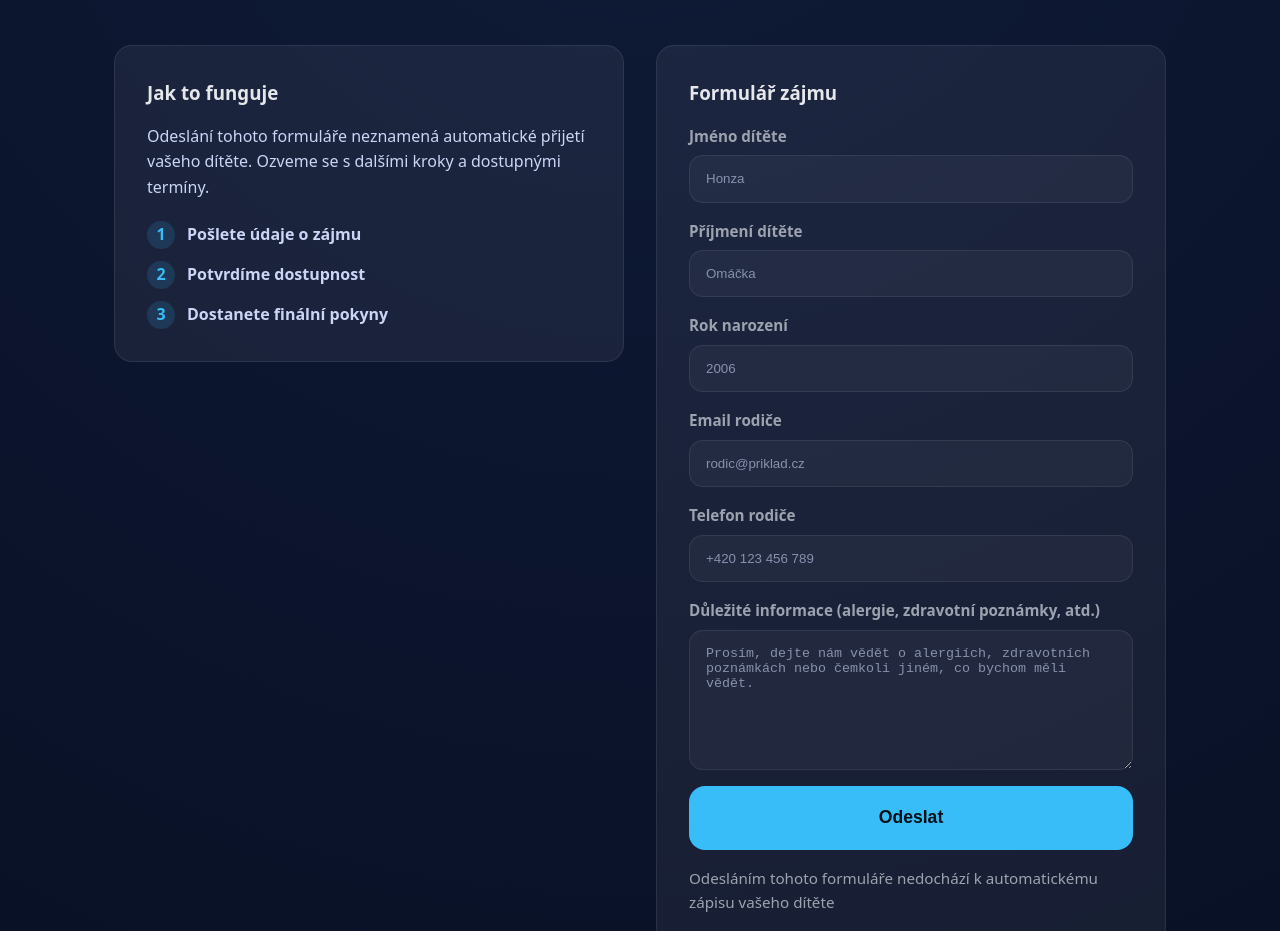
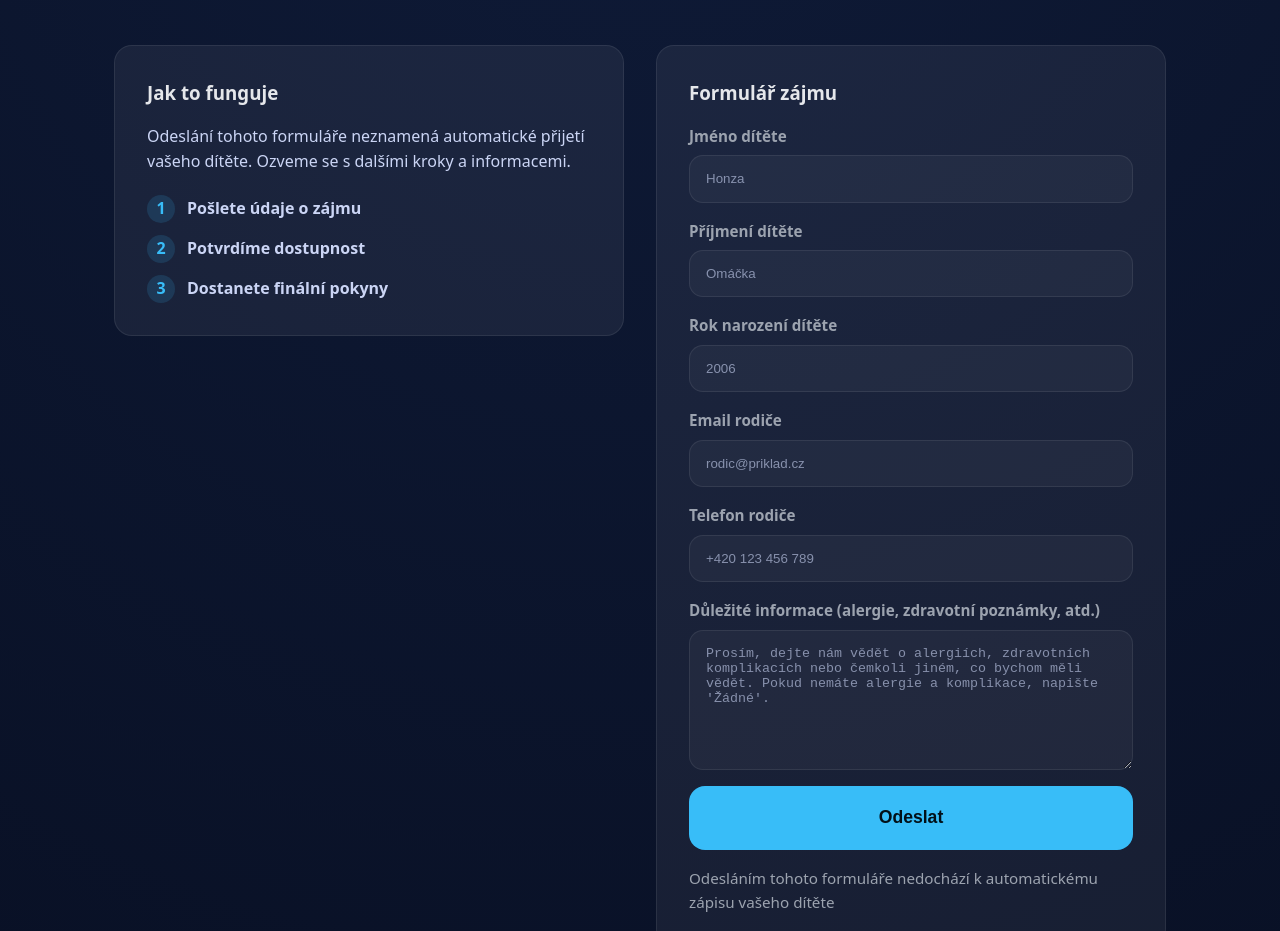
Before and after one commit to martinecececek/3VOM-site, a plain HTML site: page join.html in a window 1280 px wide. Shown: the part 288-1219 px from the top of the page. Drawn offline with Linux system fonts and the light colour scheme.

Commit message:
Refactor join.html for improved clarity and consistency in text and formatting

```diff
--- a/join.html
+++ b/join.html
@@ -5,7 +5,7 @@
       <meta name="viewport" content="width=device-width, initial-scale=1.0" />
       <title>3.VOM | Přidej se</title>
       <link rel="stylesheet" href="styles.css" />
-       <link rel="icon" type="image/png" href="./images/logo/3VOM-logo.png" />
+      <link rel="icon" type="image/png" href="./images/logo/3VOM-logo.png" />
    </head>
 
    <body>
@@ -29,7 +29,7 @@
                <h3>Jak to funguje</h3>
                <p class="join-text">
                   Odeslání tohoto formuláře neznamená automatické přijetí vašeho
-                  dítěte. Ozveme se s dalšími kroky a dostupnými termíny.
+                  dítěte. Ozveme se s dalšími kroky a informacemi.
                </p>
 
                <div class="join-list">
@@ -88,10 +88,10 @@
                   </div>
 
                   <div class="field">
-                     <label for="childBirthDate">Rok narození</label>
+                     <label for="childBirthDate">Rok narození dítěte</label>
                      <input
                         id="childBirthDate"
-                        name="Rok narození:"
+                        name="Rok narození dítěte:"
                         type="number"
                         placeholder="2006"
                         required
@@ -128,7 +128,7 @@
                         id="notes"
                         name="Důležité informace:"
                         rows="5"
-                        placeholder="Prosím, dejte nám vědět o alergiích, zdravotních poznámkách nebo čemkoli jiném, co bychom měli vědět."
+                        placeholder="Prosím, dejte nám vědět o alergiích, zdravotních komplikacích nebo čemkoli jiném, co bychom měli vědět. Pokud nemáte alergie a komplikace, napište 'Žádné'."
                         required
                      ></textarea>
                   </div>
@@ -141,7 +141,7 @@
                   </p>
                </form>
 
-                <!-- ===== POPUP ===== -->
+               <!-- ===== POPUP ===== -->
                <div id="popup" hidden>
                   <div class="popup-box">
                      <p>Formulář byl úspěšně odeslán.</p>
```
Also changed, not shown: TODO.txt (line endings or trailing spaces).
